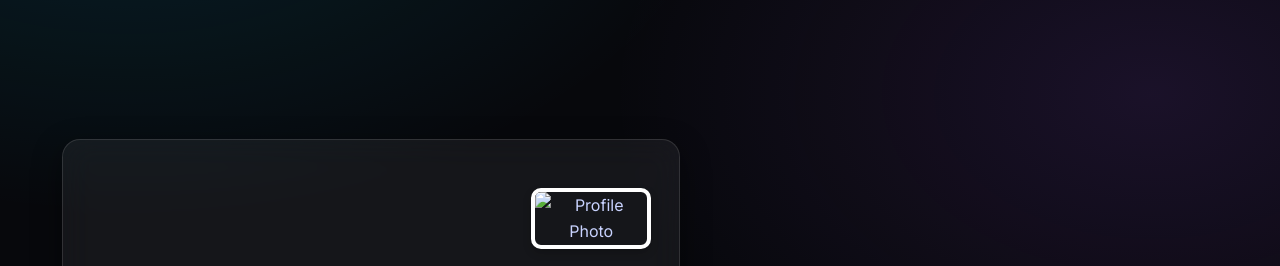
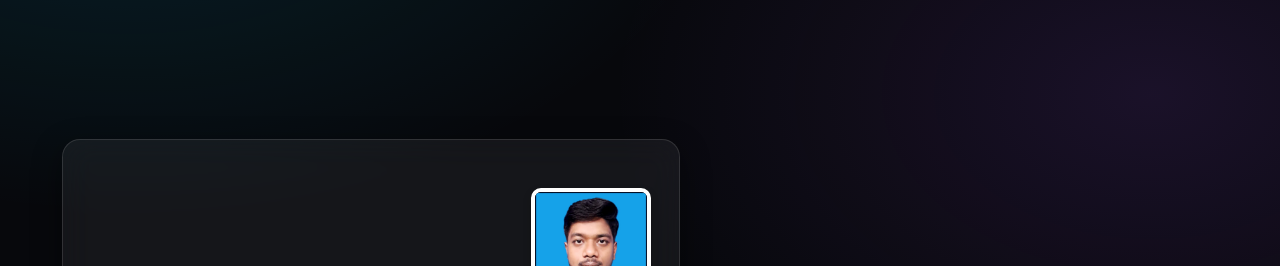
Before and after one commit to Bishnu9078/My-Portfolio, a plain HTML site: page index.html in a window 1280 px wide. Shown: the part 66-332 px from the top of the page. Drawn offline with nearby package versions, Linux system fonts and the light colour scheme.

Commit message:
Update index.html

```diff
--- a/index.html
+++ b/index.html
@@ -41,7 +41,7 @@
     <div class="grid hero-grid container">
 <div class="hero-copy glass card-fade" style="text-align: center;">
         <div class="profile-container">
-          <img src="images/profile.png" alt="Profile Photo" class="profile-photo">
+<img src="profile.png" alt="Profile Photo" class="profile-photo">
         </div>
         <p class="eyebrow">Full-Stack Developer</p>
         <h1>Hi, I'm <span class="gradient-text">Bishnuprasad Sahoo</span></h1>
@@ -230,4 +230,5 @@
   <script src="script.js"></script>
 </body>
 
+
 </html>
```
